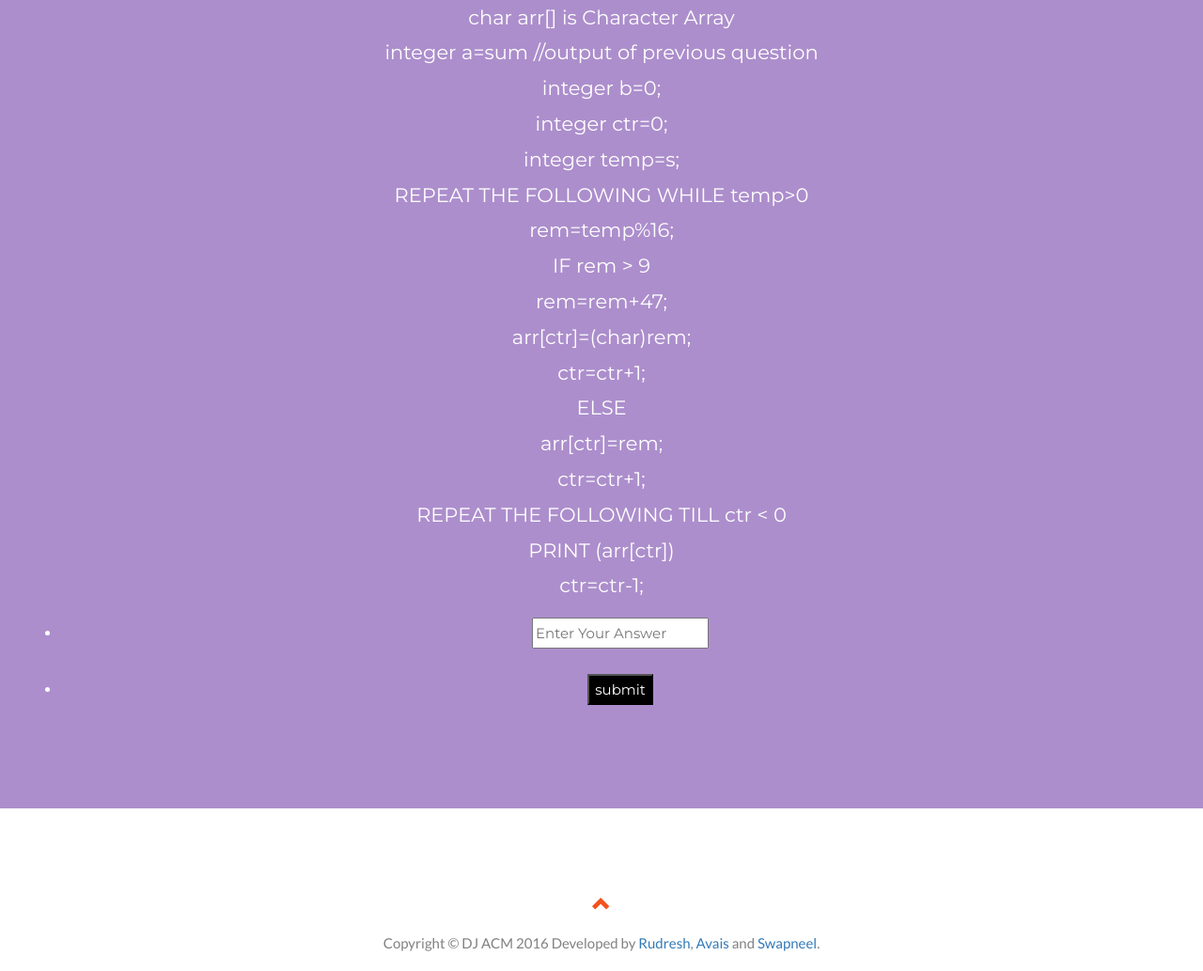
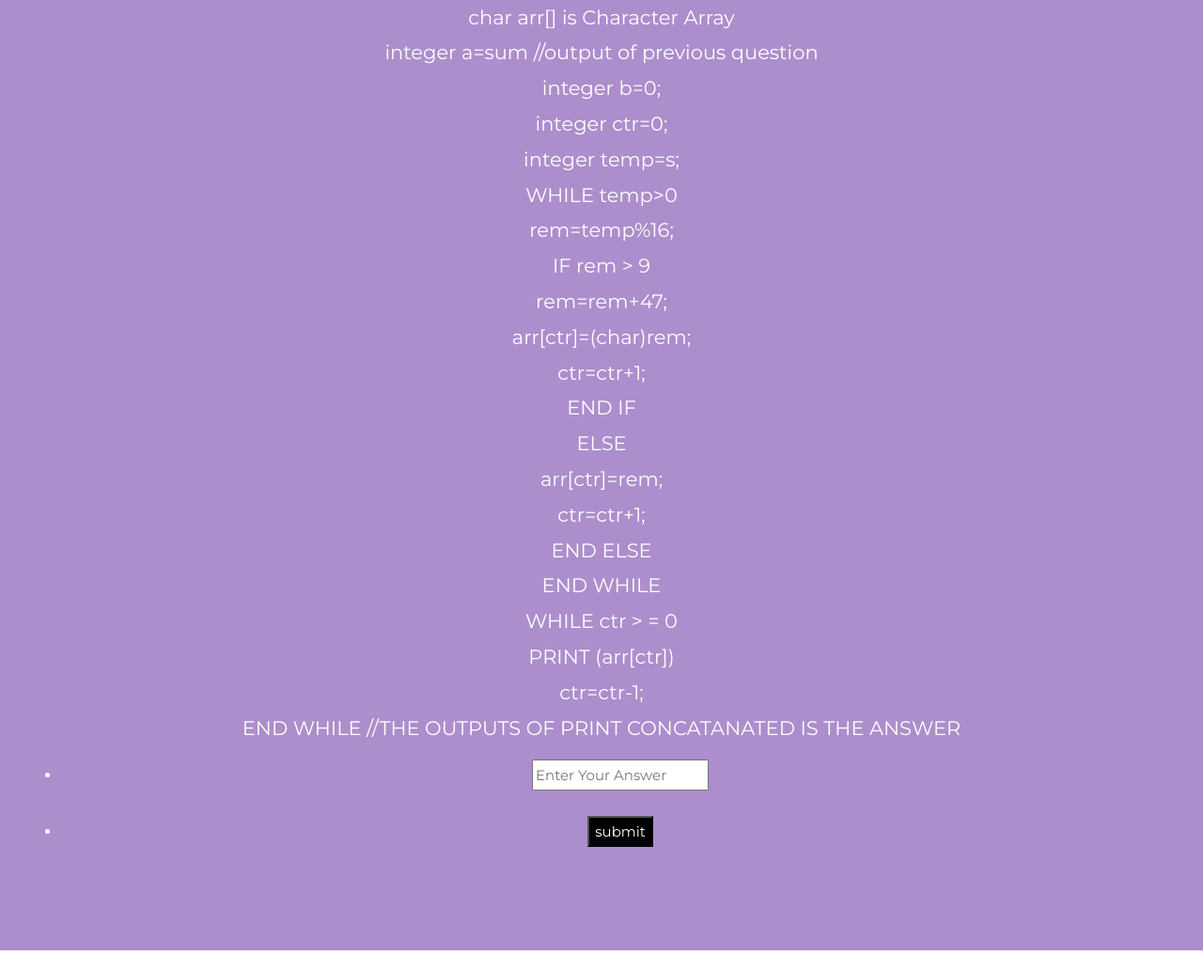
Before and after one commit to rpanchal1996/djacmtechathlon, a Django app: page /submit6 in a window 1280 px wide. Shown: the part 446-1479 px from the top of the page at 94% size. Run offline with Django 3.2, Linux system fonts and the light colour scheme; the visitor is signed in with stand-in values (Sample User, id 1); some libraries are stand-ins or nearby versions.

Commit message:
changed the whiles to end with endwhiles in questions

```diff
--- a/trinity/templates/submit2.html
+++ b/trinity/templates/submit2.html
@@ -225,10 +225,11 @@
   integer numberCopy = number<br/>
   int b_arr[] is an integer array<br/>
   integer count = 0<br/>
-  repeat the following till number = 0<br/>
+  WHILE number != 0<br/>
     b_arr[count] = number%2<br/>
     number = number/2<br/>
     count++<br/>
+  ENDWHILE <br/>
   output count, numberCopy    </p>
   <form method="post" action='/submit3'>
                     {% csrf_token %}
--- a/trinity/templates/submit4.html
+++ b/trinity/templates/submit4.html
@@ -223,10 +223,11 @@
   <p>
 integer a=3<br/>
 integer sum=0<br/>
-REPEAT THE FOLLOWING WHILE a>1<br/>
+WHILE a>1<br/>
   sum=sum+a<br/>
   sum=sum^2<br/>
   a=a-1<br/>
+ENDWHILE <br/>
 sum=sum^(1/2)<br/>
 OUTPUT sum<br/>
 
--- a/trinity/templates/submit6.html
+++ b/trinity/templates/submit6.html
@@ -229,19 +229,23 @@ integer a=sum //output of previous question<br/>
 integer b=0;<br/>
 integer ctr=0;<br/>
 integer temp=s;<br/>
-REPEAT THE FOLLOWING WHILE temp>0<br/>
+WHILE temp>0<br/>
   rem=temp%16;<br/>
   IF rem > 9<br/>
     rem=rem+47;<br/>
     arr[ctr]=(char)rem;<br/>
     ctr=ctr+1;<br/>
+  END IF <br/>
   ELSE<br/>
     arr[ctr]=rem;<br/>
     ctr=ctr+1;  <br/>
-REPEAT THE FOLLOWING TILL ctr < 0<br/>
+  END ELSE <br/>
+  END WHILE <br/>
+WHILE ctr > = 0<br/>
   PRINT (arr[ctr])<br/>
   ctr=ctr-1;<br/>
-
+END WHILE
+//THE OUTPUTS OF PRINT CONCATANATED IS THE ANSWER <br/>
   </p>
   <form method="post" action='/submit7'>
                     {% csrf_token %}
```
Also changed, not shown: trinity/templates/submit1.html (+5 -4 lines), trinity/templates/submit3.html (+6 -2 lines), trinity/templates/submit5.html (+7 -3 lines).
